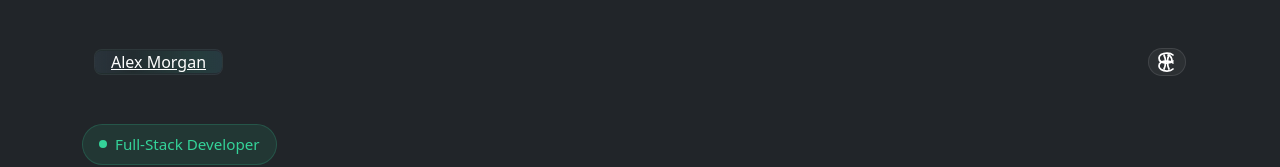
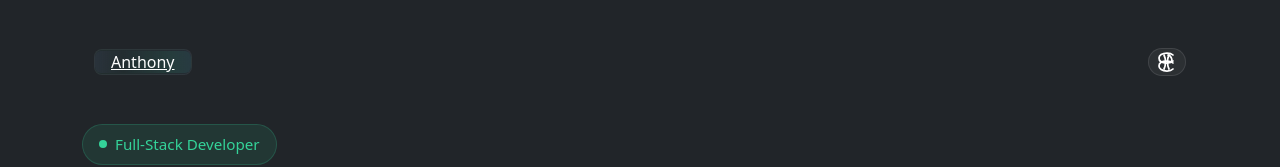
Before and after one commit to Qusaihija/nef-site, a React (Vite) app: page / in a window 1280 px wide. Shown: the top 167 px of the page. Built offline with nearby package versions, Linux system fonts and the light colour scheme.

Commit message:
Changed a name

```diff
--- a/src/components/Header.jsx
+++ b/src/components/Header.jsx
@@ -96,10 +96,10 @@ const Header = () => {
             <a
               href="#home"
               className="header-logo relative text-white font-bold text-lg md:text-xl"
-              aria-label="Alex Morgan - Home"
+              aria-label="Otoibhi Anthony - Home"
             >
               <span className="relative z-10 px-3 py-2">
-                Alex Morgan
+                Anthony
                 <span className="header-logo-highlight"></span>
               </span>
             </a>
```
